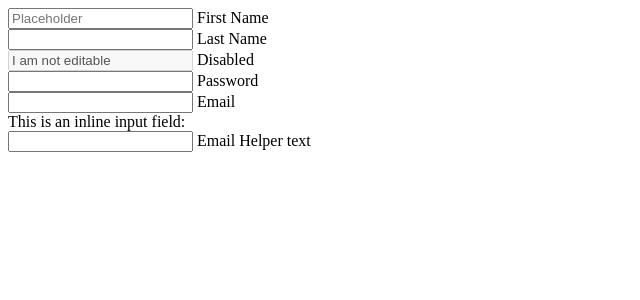
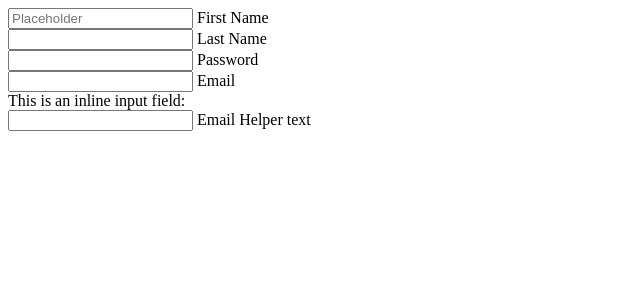
Before and after one commit to LuisRodrigoNR/Proyecto_progweb1, a PHP site: page /registro.php in a window 1280 px wide. Shown: the top 300 px of the page, without its empty margins (0-640 px from the left). Run offline with PHP 8.4, Linux system fonts and the light colour scheme.

Commit message:
quitando basofia

```diff
--- a/registro.php
+++ b/registro.php
@@ -19,11 +19,6 @@
           <label for="last_name">Last Name</label>
         </div>
       </div>
-      <div class="row">
-        <div class="input-field col s12">
-          <input disabled value="I am not editable" id="disabled" type="text" class="validate">
-          <label for="disabled">Disabled</label>
-        </div>
       </div>
       <div class="row">
         <div class="input-field col s12">
```
